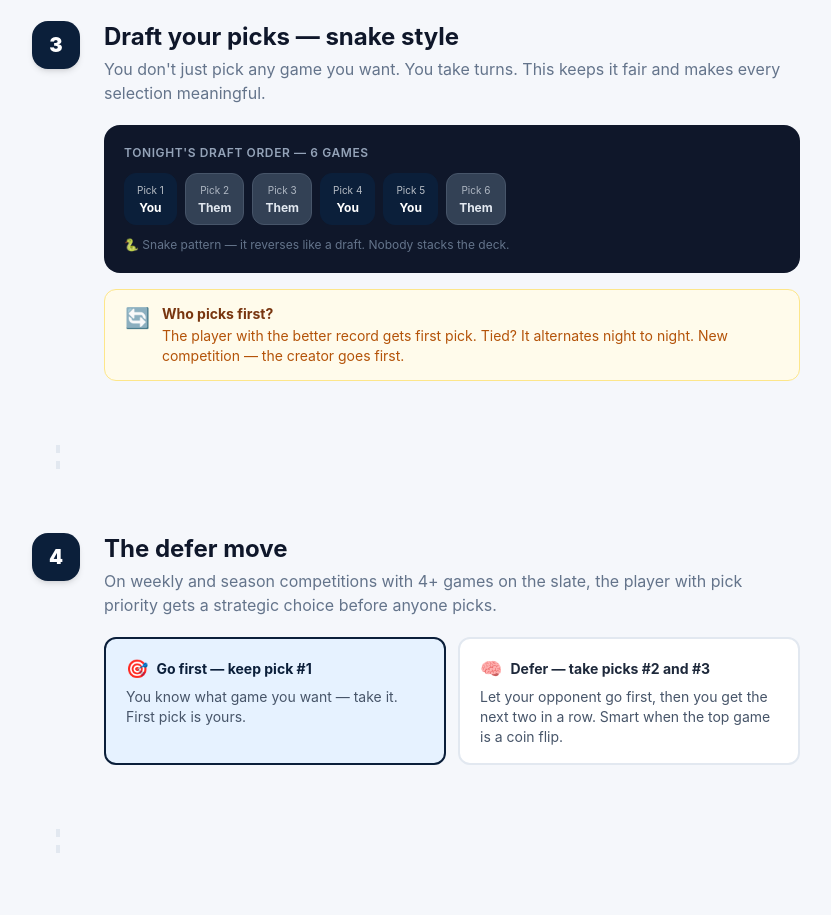
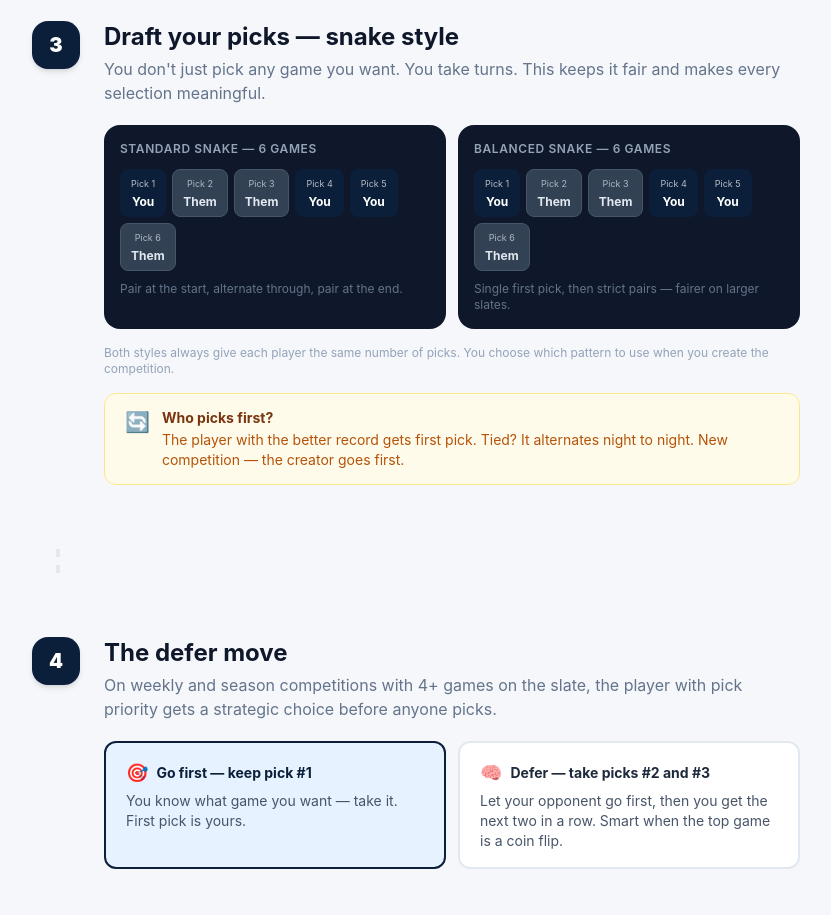
Before and after one commit to ilovekimberly/home-field-advantage, a Next.js app: page /how-it-works in a window 1280 px wide. Shown: the part 1180-2095 px from the top of the page, without its empty margins (184-1015 px from the left). Built offline with nearby package versions, Linux system fonts and the light colour scheme; no server answers.

Commit message:
Update how-it-works to show both draft styles

```diff
--- a/app/how-it-works/page.tsx
+++ b/app/how-it-works/page.tsx
@@ -105,35 +105,51 @@ export default function HowItWorksPage() {
               and makes every selection meaningful.
             </p>
 
-            {/* Visual draft example */}
-            <div className="rounded-2xl bg-slate-900 p-5 mb-4">
-              <div className="text-xs text-slate-400 font-semibold uppercase tracking-wider mb-3">Tonight's draft order — 6 games</div>
-              <div className="flex flex-wrap gap-2">
-                {[
-                  { label: "Pick 1", player: "You", you: true },
-                  { label: "Pick 2", player: "Them", you: false },
-                  { label: "Pick 3", player: "Them", you: false },
-                  { label: "Pick 4", player: "You", you: true },
-                  { label: "Pick 5", player: "You", you: true },
-                  { label: "Pick 6", player: "Them", you: false },
-                ].map((p, i) => (
-                  <div
-                    key={i}
-                    className={`flex flex-col items-center px-3 py-2 rounded-xl text-xs font-bold border ${
-                      p.you
-                        ? "bg-rink border-rink text-white"
-                        : "bg-slate-700 border-slate-600 text-slate-200"
-                    }`}
-                  >
-                    <span className="text-[10px] font-normal opacity-70 mb-0.5">{p.label}</span>
-                    {p.player}
-                  </div>
-                ))}
+            {/* Two draft style examples */}
+            <div className="grid sm:grid-cols-2 gap-3 mb-4">
+              {/* Standard snake */}
+              <div className="rounded-2xl bg-slate-900 p-4">
+                <div className="text-xs text-slate-400 font-semibold uppercase tracking-wider mb-3">Standard snake — 6 games</div>
+                <div className="flex flex-wrap gap-1.5">
+                  {[
+                    { label: "Pick 1", you: true },
+                    { label: "Pick 2", you: false },
+                    { label: "Pick 3", you: false },
+                    { label: "Pick 4", you: true },
+                    { label: "Pick 5", you: true },
+                    { label: "Pick 6", you: false },
+                  ].map((p, i) => (
+                    <div key={i} className={`flex flex-col items-center px-2.5 py-1.5 rounded-lg text-xs font-bold border ${p.you ? "bg-rink border-rink text-white" : "bg-slate-700 border-slate-600 text-slate-200"}`}>
+                      <span className="text-[9px] font-normal opacity-70 mb-0.5">{p.label}</span>
+                      {p.you ? "You" : "Them"}
+                    </div>
+                  ))}
+                </div>
+                <p className="text-xs text-slate-500 mt-2.5">Pair at the start, alternate through, pair at the end.</p>
               </div>
-              <p className="text-xs text-slate-500 mt-3">
-                🐍 Snake pattern — it reverses like a draft. Nobody stacks the deck.
-              </p>
+
+              {/* Balanced snake */}
+              <div className="rounded-2xl bg-slate-900 p-4">
+                <div className="text-xs text-slate-400 font-semibold uppercase tracking-wider mb-3">Balanced snake — 6 games</div>
+                <div className="flex flex-wrap gap-1.5">
+                  {[
+                    { label: "Pick 1", you: true },
+                    { label: "Pick 2", you: false },
+                    { label: "Pick 3", you: false },
+                    { label: "Pick 4", you: true },
+                    { label: "Pick 5", you: true },
+                    { label: "Pick 6", you: false },
+                  ].map((p, i) => (
+                    <div key={i} className={`flex flex-col items-center px-2.5 py-1.5 rounded-lg text-xs font-bold border ${p.you ? "bg-rink border-rink text-white" : "bg-slate-700 border-slate-600 text-slate-200"}`}>
+                      <span className="text-[9px] font-normal opacity-70 mb-0.5">{p.label}</span>
+                      {p.you ? "You" : "Them"}
+                    </div>
+                  ))}
+                </div>
+                <p className="text-xs text-slate-500 mt-2.5">Single first pick, then strict pairs — fairer on larger slates.</p>
+              </div>
             </div>
+            <p className="text-xs text-slate-400 mb-4">Both styles always give each player the same number of picks. You choose which pattern to use when you create the competition.</p>
 
             <div className="rounded-xl bg-amber-50 border border-amber-200 px-5 py-3.5 flex gap-3">
               <span className="text-xl">🔄</span>
```
